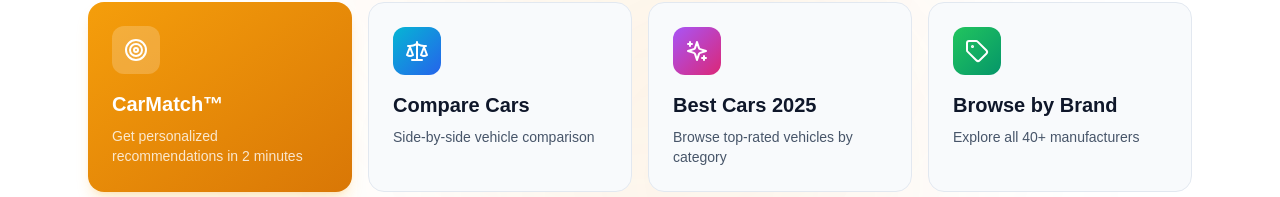
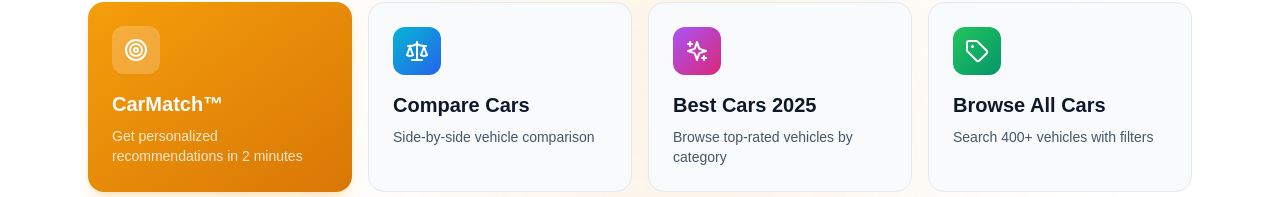
Before and after one commit to T-fps/autowizard, a Next.js app: page / in a window 1280 px wide. Shown: the part 373-570 px from the top of the page. Built offline with nearby package versions, Linux system fonts and the light colour scheme.

Commit message:
Add files via upload

```diff
--- a/app/page.tsx
+++ b/app/page.tsx
@@ -31,8 +31,8 @@ const quickLinks = [
     textColor: 'text-white',
   },
   {
-    title: 'Browse by Brand',
-    description: 'Explore all 40+ manufacturers',
+    title: 'Browse All Cars',
+    description: 'Search 400+ vehicles with filters',
     href: '/brands',
     icon: Tag,
     color: 'from-green-500 to-emerald-600',
```
